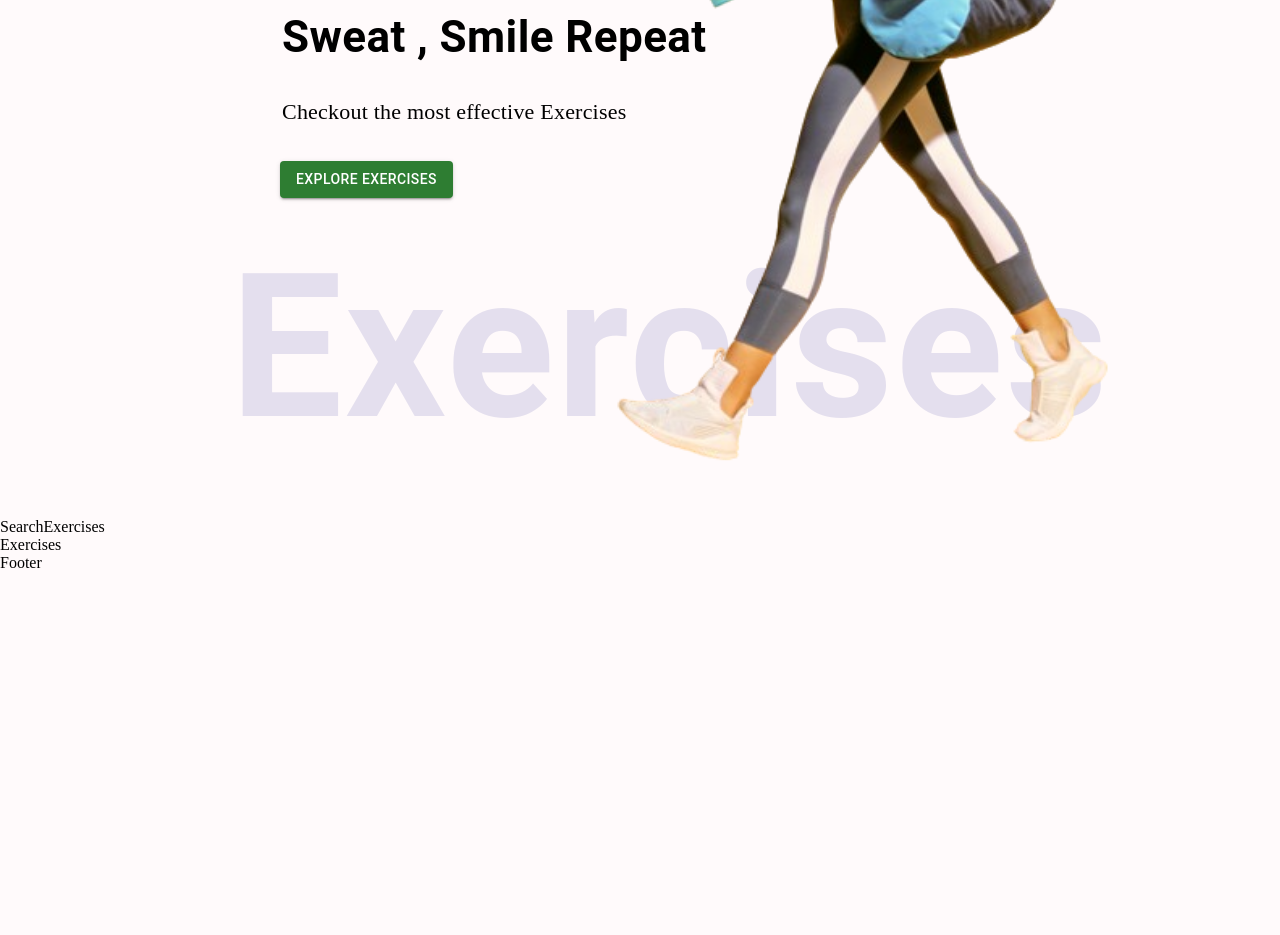
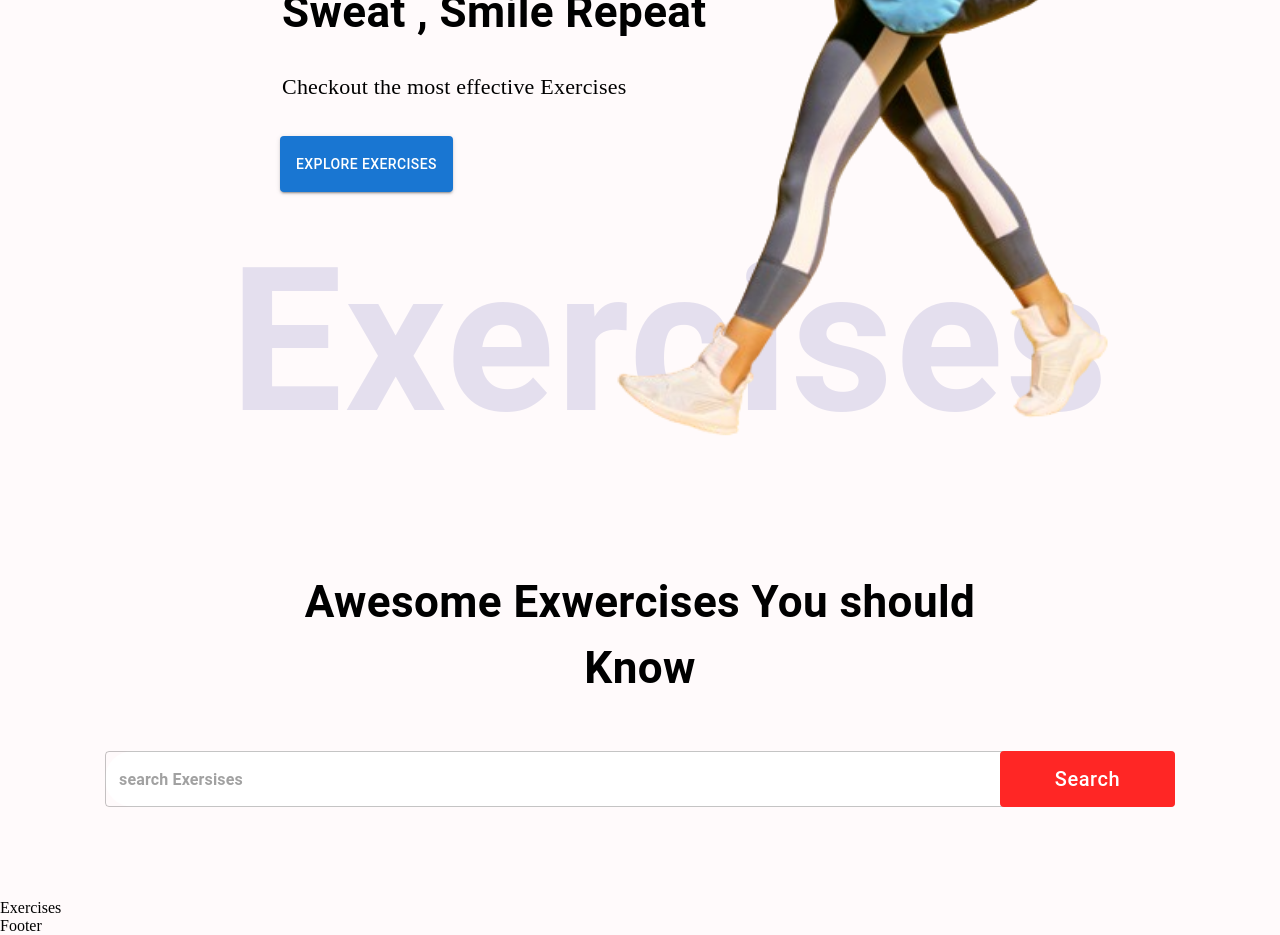
Before and after one commit to saichethanr/Fit-Streak, a React (Create React App) app: page / in a window 1280 px wide. Shown: the part 400-1335 px from the top of the page. Before the commit the page ends 972 px from the top, so only its background shows below. Built offline with nearby package versions, Linux system fonts and the light colour scheme.

Commit message:
7 may before food

```diff
--- a/src/components/HeroBanner.js
+++ b/src/components/HeroBanner.js
@@ -14,7 +14,7 @@ const HeroBanner = () => {
         <Typography fontSize="22px" fontFamily="Alegreya" lineHeight="35px" mb={4} marginLeft={26.5  }>
           Checkout the most effective Exercises
         </Typography>
-        <Button variant='contained' color='success' href='#exercises' style={{ marginLeft: '210px' }}>
+        <Button variant='contained'  href='#exercises' style={{ marginLeft: '210px',height:'56px',bgcolor:'#FF2625'}} >
             Explore Exercises
         </Button>
         <Typography
--- a/src/components/Navbar.js
+++ b/src/components/Navbar.js
@@ -1,19 +1,17 @@
 import React from 'react'
 import {Link} from 'react-router-dom';
 import { Box,Stack,Typography,Button } from '@mui/material'
-import Logo from "../assets/images/sai.png"
+import Logo from "../assets/images/Logo.png"
 const Navbar = () => {
   return (
     <Stack
     direction='row'
     justifyContent='space-around'
-    sx={{ gap: { sm: '123px', xs: '40px' }, mt: { sm: '32px', xs: '20px' }, justifyContent: 'none' }}
+    sx={{ gap: { sm: '123px', xs: '40px' }, mt: { sm: '32px', xs: '20px' }, justifyContent: 'none'}}
     px="20px"
     >
-      <Link to="/">
-         <Typography color="#000080" fontWeight="600" fontSize="26px"  mt={4} >
-            Fit-Streak
-         </Typography>
+      <Link to="/" >
+         <img src={Logo} ></img>
       </Link>
 
 
--- a/src/components/SearchExercises.js
+++ b/src/components/SearchExercises.js
@@ -1,8 +1,78 @@
-import React from 'react'
+import React , {useEffect,useState} from 'react'
+import { Box,Button,Stack,TextField,Typography } from '@mui/material'
+const SearchExercises = () => {
+   const[search,setSearch] = useState('')
 
-const SearchExercises = () => {
+
+   //async simply means that thhis function is going take some time
+   const handleSearch = async() =>{
+      if(search){
+        //this fetch data function is located in someother file lets implement it
+        // const exerciseData = await fetchData();
+      }
+   }
+
   return (
-    <div>SearchExercises</div>
+    <Stack alignItems="center" mt="37px" justifyContent="center" p="20px">
+         <Typography fontFamily="" fontWeight={700} sx={{fontSize:{lg:'44px',xs:'30px'}}}
+         mb="50px" textAlign="center"
+         >
+          Awesome Exwercises You should <br/>
+                 Know
+         </Typography>
+
+         <Box position="relative" mb="72px">
+              <TextField
+
+              sx={{
+                input:{
+                  fontWeight : '700',
+                  border:'none',
+                  borderRadius:'4px'
+                },
+
+                width:{
+                  lg:'1070px',
+                  xs:'350px'
+                },
+
+                backgroundColor:'#fff',
+                borderRadius:'40px'
+              }}
+              height="76px"
+              value={search}
+              //empty call back function
+              onChange={(e)=>{setSearch(e.target.value.toLowerCase())}}
+              placeholder='search Exersises'
+              type='text'
+
+              >
+              </TextField>
+              <Button className='search-btn'
+               sx={{
+                bgcolor:'#FF2625',
+                color:'#fff',
+                textTransform:'none',
+                width:{
+                  lg:'175px',
+                  xs:'80px'
+                },
+                fontSize:{
+                  lg:'20px',
+                  xs:'14px'
+                },
+                height:'56px',
+                position:"absolute",
+                right:'0'
+               }}
+
+               onClick={handleSearch}
+              >
+                Search
+              </Button>
+         </Box>
+
+    </Stack>
   )
 }
 
```
